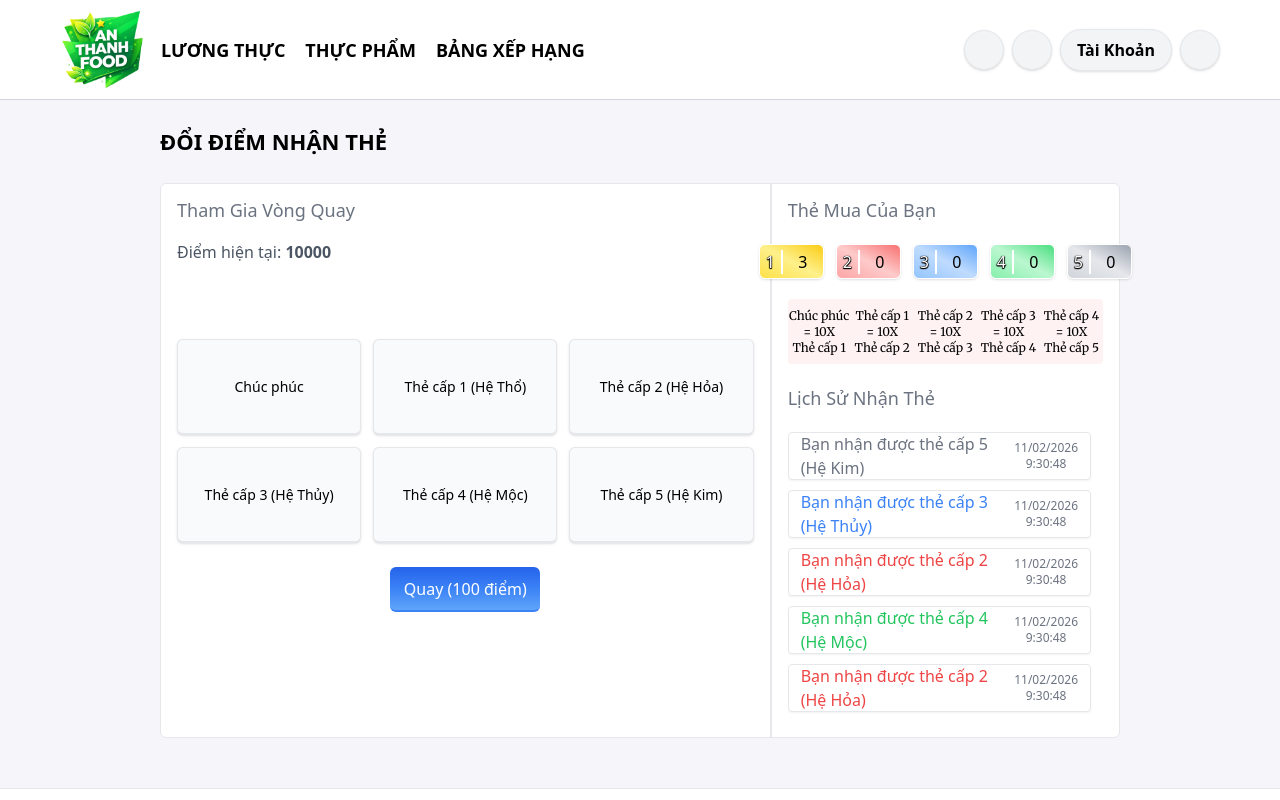
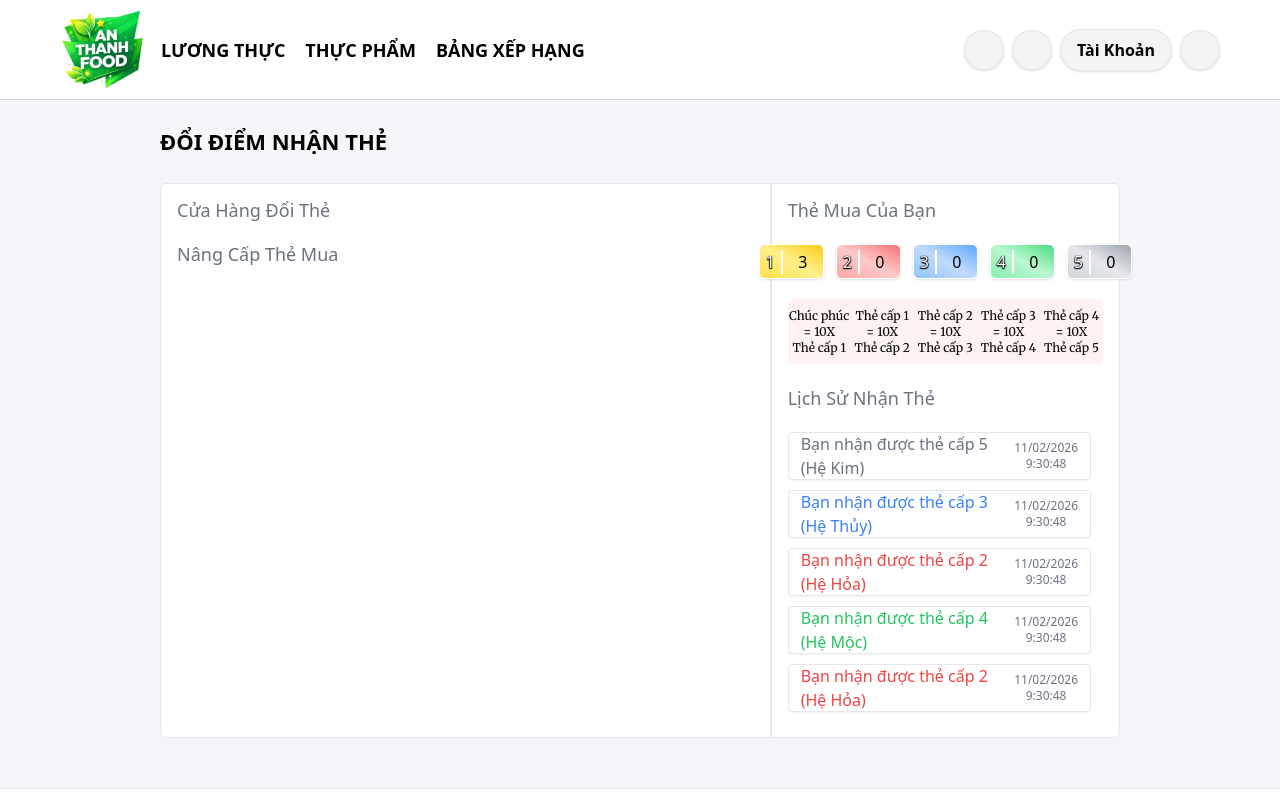
Before and after one commit to SongDuy/web-an-thanh-food, a React (Create React App) app in the folder frontend-web/: page /account/rewards in a window 1280 px wide. Shown: the top 800 px of the page. Built offline with nearby package versions, Linux system fonts and the light colour scheme; some icons are missing; what i18n-iso-countries would draw is missing.

Commit message:
new commit

```diff
--- a/frontend-web/src/pages/account/Rewards.js
+++ b/frontend-web/src/pages/account/Rewards.js
@@ -5,71 +5,9 @@ import Footer from "../../components/Footer";
 import Search from "../../components/Search";
 import Notification from "../../components/Notification";
 
-const rewards = [
-    { name: "Chúc phúc", weight: 100000 },
-    { name: "Thẻ cấp 1 (Hệ Thổ)", weight: 10000 },
-    { name: "Thẻ cấp 2 (Hệ Hỏa)", weight: 1000 },
-    { name: "Thẻ cấp 3 (Hệ Thủy)", weight: 100 },
-    { name: "Thẻ cấp 4 (Hệ Mộc)", weight: 10 },
-    { name: "Thẻ cấp 5 (Hệ Kim)", weight: 1 },
-];
-
 const AccountRewardsPage = () => {
     const [openSearch, setOpenSearch] = useState(false);
     const [openNotification, setOpenNotification] = useState(false);
-
-    // (---Tạo vòng quay phải ở backend nếu không sẽ bị hack kết quả---)
-    const [activeIndex, setActiveIndex] = useState(null); // Ô đang sáng (hiệu ứng quay)
-    const [points, setPoints] = useState(10000); // Điểm người chơi
-    const [result, setResult] = useState(null); // Kết quả trúng thưởng
-    const [spinning, setSpinning] = useState(false); // Trạng thái đang quay (chống spam click)
-
-    const getWeightedIndex = () => {  // Hàm random theo trọng số (xác suất)
-
-        const total = rewards.reduce((s, r) => s + r.weight, 0); // Tổng trọng số tất cả phần thưởng
-        let rand = Math.random() * total; // Số ngẫu nhiên trong [0, total)
-
-        for (let i = 0; i < rewards.length; i++) { // Duyệt từng phần thưởng
-
-            if (rand < rewards[i].weight) return i; // Nếu rand rơi vào khoảng của item hiện tại => trúng
-
-            rand -= rewards[i].weight; // Nếu chưa trúng, trừ đi weight và xét tiếp
-        }
-
-        return 0; // Fallback (hiếm khi dùng)
-    };
-
-    const spin = () => {
-
-        if (points < 100 || spinning) return;
-
-        setSpinning(true);
-        setPoints(p => p - 100);
-
-        const target = getWeightedIndex(); // kết quả thật
-
-        let flashes = 15;     // số lần nháy
-        const speed = 250;    // TỐC ĐỘ CỐ ĐỊNH (ms)
-
-        const run = () => {
-            // mỗi lần sáng ngẫu nhiên 1 ô
-            const randomIndex = Math.floor(Math.random() * rewards.length);
-            setActiveIndex(randomIndex);
-            flashes--;
-
-            // hết lượt => dừng ở kết quả thật
-            if (flashes <= 0) {
-                setActiveIndex(target);
-                setResult(rewards[target]);
-                setSpinning(false);
-                return;
-            }
-
-            setTimeout(run, speed); // KHÔNG thay đổi speed
-        };
-
-        run();
-    };
 
     return (
         <>
@@ -101,76 +39,31 @@ const AccountRewardsPage = () => {
 
                 <div className="w-full h-[555px] grid grid-cols-11 bg-white rounded-md border">
                     <div className="col-span-7 px-4 py-3 border-r">
-                        <h2 className="text-lg text-gray-500 mb-4">Tham Gia Vòng Quay</h2>
+                        <div className="w-full">
+                            <div className="w-full">
+                                <h2 className="text-lg text-gray-500 mb-4">
+                                    Cửa Hàng Đổi Thẻ
+                                </h2>
+                            </div>
 
-                        {/* Điểm */}
-                        <div className="mb-4 text-gray-600">
-                            Điểm hiện tại: <b>{points}</b>
+                            <div className="w-full">
+
+                            </div>
+
                         </div>
 
-                        {/* Vòng quay */}
-                        <div className="grid grid-cols-3 mt-[75px] gap-3">
-                            {rewards.map((item, i) => (
-                                <div
-                                    key={i}
-                                    className={`h-24 flex items-center justify-center text-center text-sm font-medium rounded-md border shadow transition-all duration-200
-                                        ${activeIndex === i
-                                            ? "bg-yellow-100 border-b-2 border-yellow-200"
-                                            : "bg-gray-50 border-b-2 border-gray-200"}
-                                        `}
-                                >
-                                    {item.name}
-                                </div>
-                            ))}
+                        <div className="w-full">
+                            <div className="w-full">
+                                <h2 className="text-lg text-gray-500 mb-4">
+                                    Nâng Cấp Thẻ Mua
+                                </h2>
+                            </div>
+
+                            <div className="w-full">
+
+                            </div>
                         </div>
 
-                        <div className="w-full flex flex-col items-center justify-center">
-
-                            {/* Nút quay */}
-                            <button
-                                onClick={spin}
-                                disabled={spinning}
-                                className="w-[150px] h-[45px] mt-6 flex items-center justify-center gap-2 rounded-md  text-white font-medium bg-gradient-to-t from-blue-400 via-blue-500 to-blue-600 hover:brightness-110 active:brightness-95 transition border-b-2 border-blue-500"
-                            >
-                                {spinning ? (
-                                    <>
-                                        <span>Đang quay</span>
-
-                                        <svg
-                                            className="animate-spin h-6 w-6 text-white"
-                                            xmlns="http://www.w3.org/2000/svg"
-                                            fill="none"
-                                            viewBox="0 0 24 24"
-                                        >
-                                            <circle
-                                                className="opacity-25"
-                                                cx="12"
-                                                cy="12"
-                                                r="10"
-                                                stroke="currentColor"
-                                                strokeWidth="4"
-                                            />
-                                            <path
-                                                className="opacity-75"
-                                                fill="currentColor"
-                                                d="M4 12a8 8 0 018-8v4a4 4 0 00-4 4H4z"
-                                            />
-                                        </svg>
-
-                                    </>
-                                ) : (
-                                    <span>Quay (100 điểm)</span>
-                                )}
-                            </button>
-
-                            {/* Kết quả */}
-                            {result && !spinning && (
-                                <div className="mt-5 text-yellow-600 font-semibold animate-pulse">
-                                    🎯 Kết quả: {result.name}
-                                </div>
-                            )}
-
-                        </div>
 
                     </div>
 
```
